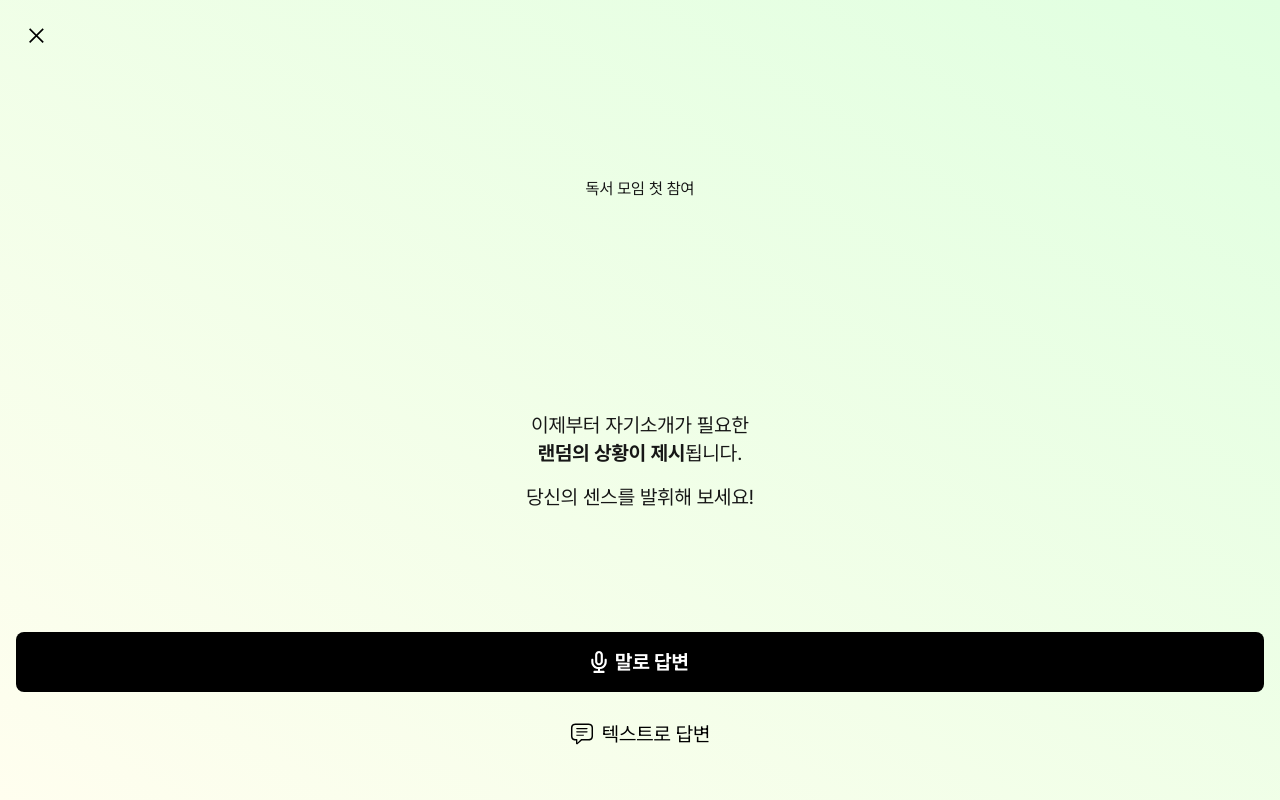
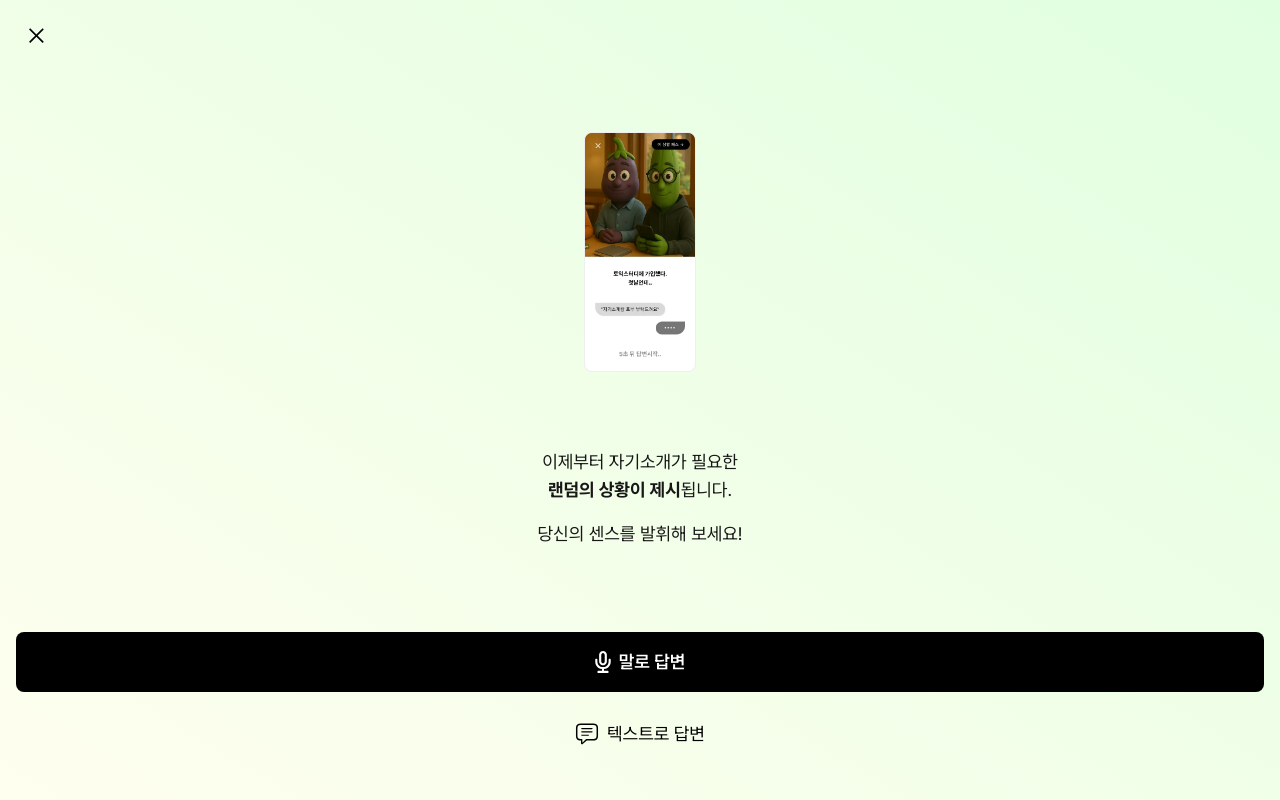
Before and after one commit to sorimchuku/potato-simulator, a Next.js app: page / in a window 1280 px wide. Both pictures are taken after a click on the element "START". Built offline with nearby package versions, Linux system fonts and the light colour scheme; no server answers.

Commit message:
메인 롤링 애니메이션

```diff
--- a/src/app/data/situationData.js
+++ b/src/app/data/situationData.js
@@ -2,7 +2,7 @@ export const situation_data = [
   {
     "id": 1,
     "name": "",
-    "title": "그룹 면접장, 하필 내가 첫 번째 순서",
+    "title": "그룹 면접장, 하필 내가 첫 번째 순서!",
     "description": "자기소개 먼저 해주세요.",
     "time": 20,
     "textCount": 150,
@@ -11,8 +11,8 @@ export const situation_data = [
   {
     "id": 2,
     "name": "",
-    "title": "엘리베이터에서 임원과 단둘이",
-    "description": "어느 팀이야?",
+    "title": "한 번도 얘기 안해본 옆부서 상사와 엘리베이터에서 단둘이..",
+    "description": "이름이 뭐였죠?",
     "time": 15,
     "textCount": 100,
     "imageUrl": ""
@@ -20,8 +20,8 @@ export const situation_data = [
   {
     "id": 3,
     "name": "",
-    "title": "소개팅 상황, 주선자가 자기소개를 요청!",
-    "description": "자기소개 한번 해볼래?",
+    "title": "소개팅 상황, 주선자가 나를 소개한다",
+    "description": "그리고 이쪽은..",
     "time": 10,
     "textCount": 80,
     "imageUrl": ""
@@ -29,8 +29,8 @@ export const situation_data = [
   {
     "id": 4,
     "name": "",
-    "title": "친구의 권유로 들어간 팀, 첫 회의 시간",
-    "description": "자기소개 한 번 해주시죠.",
+    "title": "과학동아리에 신입부원으로서 첫날!",
+    "description": "신입부원이신데 소개부탁드려요",
     "time": 15,
     "textCount": 120,
     "imageUrl": ""
@@ -38,8 +38,8 @@ export const situation_data = [
   {
     "id": 5,
     "name": "",
-    "title": "회사 워크숍, TMI 포함 자기소개",
-    "description": "자기 이름 + TMI 하나!",
+    "title": "신입으로 들어간 회사, 바로 워크샵에 가게 되었다!",
+    "description": "여기 신입 분, 소개부탁드려요!",
     "time": 10,
     "textCount": 80,
     "imageUrl": ""
@@ -47,8 +47,8 @@ export const situation_data = [
   {
     "id": 6,
     "name": "",
-    "title": "공연을 보러갔다. 그런데 갑자기 나에게 마이크가...!",
-    "description": "자기소개 한 마디 해주시죠.",
+    "title": "공개방송 방청을 갔는데 갑자기 나에게 마이크가..!",
+    "description": "여기 이 분! 소개 부탁드려요~",
     "time": 10,
     "textCount": 80,
     "imageUrl": ""
@@ -56,8 +56,8 @@ export const situation_data = [
   {
     "id": 7,
     "name": "",
-    "title": "개강총회, 처음 보는 동기들과 같은 테이블에 앉게 됐다!",
-    "description": "혹시 누구니?",
+    "title": "첫 개강총회, 낯선 동기들과 같은 테이블에..",
+    "description": "혹시 2n학번이세요?",
     "time": 15,
     "textCount": 120,
     "imageUrl": ""
@@ -65,8 +65,8 @@ export const situation_data = [
   {
     "id": 8,
     "name": "",
-    "title": "러닝 동호회에 가입했다. 신입은 오랜만이라는데...",
-    "description": "어떻게 오시게 됐나요?",
+    "title": "러닝크루에 가입, 오랜만의 신입이라는데?",
+    "description": "어떻게 오시게 되셨나요?",
     "time": 10,
     "textCount": 100,
     "imageUrl": ""
@@ -74,8 +74,8 @@ export const situation_data = [
   {
     "id": 9,
     "name": "",
-    "title": "갑작스런 SNS 라이브 출연",
-    "description": "간단히 자기소개 해주세요.",
+    "title": "실시간 방송 중인 유튜버가 다가왔다!",
+    "description": "잠깐 인터뷰 가능하세요? 소개좀..",
     "time": 15,
     "textCount": 120,
     "imageUrl": ""
@@ -83,8 +83,8 @@ export const situation_data = [
   {
     "id": 10,
     "name": "",
-    "title": "조직개편으로 새로운 팀원들과 일하게 됐다!",
-    "description": "혹시 소개...",
+    "title": "조직개편으로 새로운 부서에 가게 되었다!",
+    "description": "여긴 마케팅1팀에서 온.. 소개해줘요",
     "time": 10,
     "textCount": 80,
     "imageUrl": ""
@@ -92,8 +92,8 @@ export const situation_data = [
   {
     "id": 11,
     "name": "",
-    "title": "MT/OT 자기소개 + 이상형 미션",
-    "description": "자기소개랑 이상형 말해보자!",
+    "title": "MT에 왔다! 자기소개 + 이상형 말하기 미션",
+    "description": "자기소개랑 이상형 말해주기!!",
     "time": 20,
     "textCount": 150,
     "imageUrl": ""
@@ -101,8 +101,8 @@ export const situation_data = [
   {
     "id": 12,
     "name": "",
-    "title": "줌 회의 중 갑작스러운 언뮤트 요청",
-    "description": "음소거 풀고 자기소개해주세요.",
+    "title": "관심분야 줌 워크샵에 참여했다. 참여자들과 대화가 시작됐다.",
+    "description": "각자 소개부터 해볼까요?",
     "time": 15,
     "textCount": 120,
     "imageUrl": ""
@@ -110,8 +110,8 @@ export const situation_data = [
   {
     "id": 13,
     "name": "",
-    "title": "원룸 보러 가는 길, 공인중개사 아주머니가",
-    "description": "학생은 전공이 뭐야?",
+    "title": "방을 보러갔는데 공인중개사 아줌마가..",
+    "description": "학생이야? 전공은 뭐야?",
     "time": 10,
     "textCount": 80,
     "imageUrl": ""
@@ -119,8 +119,8 @@ export const situation_data = [
   {
     "id": 14,
     "name": "",
-    "title": "동아리 면접 초단시간 자기소개",
-    "description": "자기소개 5초 컷 해보세요.",
+    "title": "취미 밴드동아리 면접, 딱 5초, 소개해보세요!",
+    "description": "딱 5초만 인상 깊은 소개를 해주세요",
     "time": 5,
     "textCount": 40,
     "imageUrl": ""
@@ -128,8 +128,8 @@ export const situation_data = [
   {
     "id": 15,
     "name": "",
-    "title": "캠프 조 편성 전 자기소개",
-    "description": "한 명씩 짧게 소개해주세요!",
+    "title": "캠핑 체험 행사에 왔다. 같은 텐트를 쓸 짝을 찾으라는데?",
+    "description": "안녕하세요, 혹시 성함이..?",
     "time": 10,
     "textCount": 80,
     "imageUrl": ""
@@ -137,8 +137,8 @@ export const situation_data = [
   {
     "id": 16,
     "name": "",
-    "title": "클럽/스터디 첫 모임 소개 시간",
-    "description": "각자 뭐 하는 사람인지 말해주세요.",
+    "title": "토익스터디에 가입했다. 첫날인데..",
+    "description": "자기소개랑 포부 부탁드려요",
     "time": 15,
     "textCount": 120,
     "imageUrl": ""
@@ -146,8 +146,8 @@ export const situation_data = [
   {
     "id": 17,
     "name": "",
-    "title": "갑작스러운 전화 면접 시작",
-    "description": "지금 자기소개 가능할까요?",
+    "title": "갑자기 걸려온 전화면접",
+    "description": "자기 소개해주실 수 있을까요?",
     "time": 20,
     "textCount": 150,
     "imageUrl": ""
@@ -155,8 +155,8 @@ export const situation_data = [
   {
     "id": 18,
     "name": "",
-    "title": "지인 친구 모임에 따라갔다가 갑자기...",
-    "description": "이 친구 누구야?",
+    "title": "친구가 불러서 나갔는데 친구가 처음보는 사람을 데려왔다",
+    "description": "너네 친해져~ 너 소개 좀 해봐!",
     "time": 10,
     "textCount": 80,
     "imageUrl": ""
@@ -164,8 +164,8 @@ export const situation_data = [
   {
     "id": 19,
     "name": "",
-    "title": "택시 기사님의 스몰토크",
-    "description": "요즘 젊은 사람들은 뭐 해~?",
+    "title": "면접 가는 길, 택시 기사님이 말을 걸어온다",
+    "description": "어디 가는 길이야~? 무슨 일 해?",
     "time": 10,
     "textCount": 80,
     "imageUrl": ""
@@ -173,8 +173,8 @@ export const situation_data = [
   {
     "id": 20,
     "name": "",
-    "title": "공모전 발표 순서 변경",
-    "description": "1번 발표자님, 자기소개 부탁드려요.",
+    "title": "공모전 순서가 바뀌어 갑자기 발표 무대로 올라가게 되었다",
+    "description": "지원자님 자기소개 하고 시작해주세요",
     "time": 15,
     "textCount": 120,
     "imageUrl": ""
@@ -182,8 +182,8 @@ export const situation_data = [
   {
     "id": 21,
     "name": "",
-    "title": "새로운 동네로 이사, 이웃과 첫 대화",
-    "description": "안녕하세요 옆집인데요...",
+    "title": "이사떡을 돌리러 옆집 문을 두드렸다",
+    "description": "누구세요?",
     "time": 15,
     "textCount": 100,
     "imageUrl": ""
@@ -191,7 +191,7 @@ export const situation_data = [
   {
     "id": 22,
     "name": "",
-    "title": "비행기 옆자리 사람이 말을 걸어왔다",
+    "title": "혼자 떠나는 여행, 비행기 옆자리 사람이 말을 걸어온다!",
     "description": "여행 가시는 거예요?",
     "time": 15,
     "textCount": 100,
@@ -200,8 +200,8 @@ export const situation_data = [
   {
     "id": 23,
     "name": "",
-    "title": "심야 라디오 DJ와의 전화연결에 당첨!",
-    "description": "간단한 자기소개 부탁드려요~",
+    "title": "심야 라디오, 내가 보낸 사연이 당첨됐다!",
+    "description": "간단히~ 자기소개 해주세요~",
     "time": 10,
     "textCount": 80,
     "imageUrl": ""
@@ -209,8 +209,8 @@ export const situation_data = [
   {
     "id": 24,
     "name": "",
-    "title": "여행 중 호스텔에서 만난 여행객들과 자기소개",
-    "description": "어디서 왔어요?",
+    "title": "홀로 온 제주 게스트하우스, 다른 여행객과 마주쳤다",
+    "description": "혼자 오셨나요? 소개 좀 해주세요~",
     "time": 15,
     "textCount": 100,
     "imageUrl": ""
@@ -218,8 +218,8 @@ export const situation_data = [
   {
     "id": 25,
     "name": "",
-    "title": "독서 모임 첫 참여",
-    "description": "간단히 자기소개 부탁드려요.",
+    "title": "책 좀 읽으려고 참여한 철학 독서 모임 첫날..",
+    "description": "어떻게 오시게 됐나요?",
     "time": 15,
     "textCount": 120,
     "imageUrl": ""
--- a/src/app/page.js
+++ b/src/app/page.js
@@ -1,27 +1,27 @@
 'use client';
 
 import Image from "next/image";
-import localFont from "next/font/local";
-import { useEffect, useState } from "react";
+import { useEffect, useRef, useState } from "react";
 import { useRouter } from "next/navigation";
 import { useGlobalContext } from "./context/globalContext";
 import { situation_data } from "./data/situationData";
 
-const ptab = localFont({
-  src: "./fonts/ptab.ttf",
-  variable: "--font-ptab",
-  weight: "400",
-});
-
 export default function Home() {
+  const initialAnimationSpeed = 500; // 초기 애니메이션 속도 설정
   const { situationData, setSituationData } = useGlobalContext();
   const [startPageOpen, setStartPageOpen] = useState(false);
   const [currentIndex, setCurrentIndex] = useState(0);
+  const [prevIndex, setPrevIndex] = useState(0);
+  const [isSliding, setIsSliding] = useState(true);
   const [finalIndex, setFinalIndex] = useState(-1);
   const [isAnimating, setIsAnimating] = useState(true);
-  const [animationSpeed, setAnimationSpeed] = useState(100);
+  const [animationSpeed, setAnimationSpeed] = useState(initialAnimationSpeed);
   const [responseType, setResponseType] = useState("voice");
   const router = useRouter();
+  const slideTimeout = useRef(null);
+
+
+  const imageUrlbase = (id, ext) => `/image/thumbnails/${ext}/situationScreenImage_${String(id).padStart(2, '0')}.${ext}`;
 
   const handleResponseButtonClick = (responseType) => {
     setIsAnimating(true);
@@ -30,19 +30,19 @@ export default function Home() {
     let speed = animationSpeed;
 
     const slowDownAnimation = () => {
-      if (speed > 500) {
+      if (speed > 1000) {
         const randomIndex = Math.floor(Math.random() * situation_data.length);
         setFinalIndex(randomIndex); // 최종 선택된 인덱스 설정
         setCurrentIndex(randomIndex); // 현재 인덱스 업데이트
         return;
       }
 
-      speed += 50;
+      speed += 100;
       setAnimationSpeed(speed);
 
       setTimeout(() => {
         const randomIndex = Math.floor(Math.random() * situation_data.length);
-        setCurrentIndex(randomIndex); // 현재 인덱스 업데이트
+        setCurrentIndex(randomIndex);
         slowDownAnimation();
       }, speed);
     };
@@ -50,12 +50,24 @@ export default function Home() {
     slowDownAnimation();
   };
 
+  // 이미지 변경 시 prevIndex 업데이트 및 슬라이드 트리거
+  useEffect(() => {
+    if (currentIndex !== prevIndex) {
+      setIsSliding(true);
+      if (slideTimeout.current) clearTimeout(slideTimeout.current);
+      slideTimeout.current = setTimeout(() =>
+        { setIsSliding(false);
+          setPrevIndex(currentIndex); // 이전 인덱스 업데이트
+        }, 300);
+    }
+  }, [currentIndex]);
+
   useEffect(() => {
     if (finalIndex !== -1) {
       setCurrentIndex(finalIndex);
       setSituationData(situation_data[finalIndex]); // 최종 선택된 데이터를 전역 상태에 저장
       setIsAnimating(false);
-      setAnimationSpeed(100);
+      setAnimationSpeed(initialAnimationSpeed);
 
       // 1초 후 페이지 이동
       setTimeout(() => {
@@ -79,17 +91,42 @@ export default function Home() {
     }
   }, [isAnimating, animationSpeed]);
 
+  const randomContainer = (
+    <div className="random-container relative w-full h-60 flex items-center justify-center overflow-hidden">
+      {/* 이전 이미지 */}
+        <Image
+          key={`prevIndex-${prevIndex}`}
+          src={imageUrlbase(situation_data[prevIndex].id, 'webp')}
+          alt="prev"
+          height={240}
+          width={240}
+          loading="eager"
+          unoptimized={true}
+          priority={true}
+          className={`object-contain absolute h-full w-auto rounded-lg z-10 border border-background-gray ${isSliding ? "animate-slide-out" : ""}`}
+        />
+      {/* 현재 이미지 */}
+      <Image
+        key={`currentIndex-${currentIndex}`}
+        src={imageUrlbase(situation_data[currentIndex].id, 'webp')}
+        alt="current"
+        height={240}
+        width={240}
+        loading="eager"
+        unoptimized={true}
+        priority={true}
+        className={`object-contain absolute w-auto h-full rounded-lg z-20 border border-background-gray ${isSliding ? "animate-slide-in" : ""}`}
+      />
+    </div>
+  );
+
 
 
   const introPage = (
     <>
     <div className="background-container absolute inset-0 flex items-center justify-center -z-100">
-      <Image src={"/image/background/main_temp.png"} alt="intro background png" layout="fill" objectFit="cover" className="object-cover" />
+      <Image src={"/image/background/main_temp.png"} alt="intro background png" fill className="object-cover" />
     </div>
-      {/* <h1 className={`title text-center text-5xl flex flex-col items-center justify-center my-auto gap-2 ${ptab.className}`}>
-        <div className="title-text">감자</div>
-        <div className="title-text">시뮬레이터</div>
-      </h1> */}
       <div className="button-group flex flex-col items-center justify-end h-full w-full grow pb-4">
         <div onClick={() => setStartPageOpen(true)} className="start-button flex items-center justify-center w-full py-4 bg-primary text-white rounded-lg transition duration-300 capitalize font-bold text-xl cursor-pointer">
           START
@@ -110,22 +147,20 @@ export default function Home() {
       <div className="cancel-button flex justify-center items-center self-start w-10 h-10" onClick={() => setStartPageOpen(false)}>
         <Image src={"/icon/cancel_dark.svg"} alt="cancel" width={48} height={48} />
       </div>
-      <div className="h-24">
-        <div>{finalIndex !== -1 ? situation_data[finalIndex].title : situation_data[currentIndex].title}</div>
-      </div>
-      <div className="description text-center text-xl mt-4">
+      {randomContainer}
+      <div className="description text-center text-lg mb-2">
         <div className="description-text">이제부터 자기소개가 필요한</div>
         <div className="description-text"><span className="font-bold">랜덤의 상황이 제시</span>됩니다.</div>
         <div className="description-text mt-4">당신의 센스를 발휘해 보세요!</div>
       </div>
-      <div className="button-group flex flex-col items-center justify-center w-full pb-6">
-        <div onClick={() => handleResponseButtonClick("voice")} className="speak-button flex items-center justify-center w-full py-4 bg-black text-white rounded-lg transition duration-300 capitalize font-bold text-xl cursor-pointer">
+      <div className="button-group flex flex-col items-center justify-center w-full pb-6 text-lg">
+        <div onClick={() => handleResponseButtonClick("voice")} className="speak-button flex items-center justify-center w-full py-4 bg-black text-white rounded-lg transition duration-300 capitalize font-semibold cursor-pointer">
           <div className="icon flex items-center justify-center w-4 h-4 mr-2">
             <Image src={"/icon/mic.svg"} alt="mic" width={32} height={32} />
           </div>
           <div className="text">말로 답변</div>
         </div>
-        <div onClick={() => handleResponseButtonClick("text")} className="text-button flex items-center justify-center w-full py-3 mt-4 text-black rounded-lg transition duration-300 text-xl cursor-pointer">
+        <div onClick={() => handleResponseButtonClick("text")} className="text-button flex items-center justify-center w-full py-3 mt-4 text-black rounded-lg transition duration-300 cursor-pointer">
           <div className="icon flex items-center justify-center w-6 h-6 mr-2">
             <Image src={"/icon/bubble.svg"} alt="keyboard" width={32} height={32} />
           </div>
```
Also changed, not shown: src/app/globals.css (+30 -0 lines).
